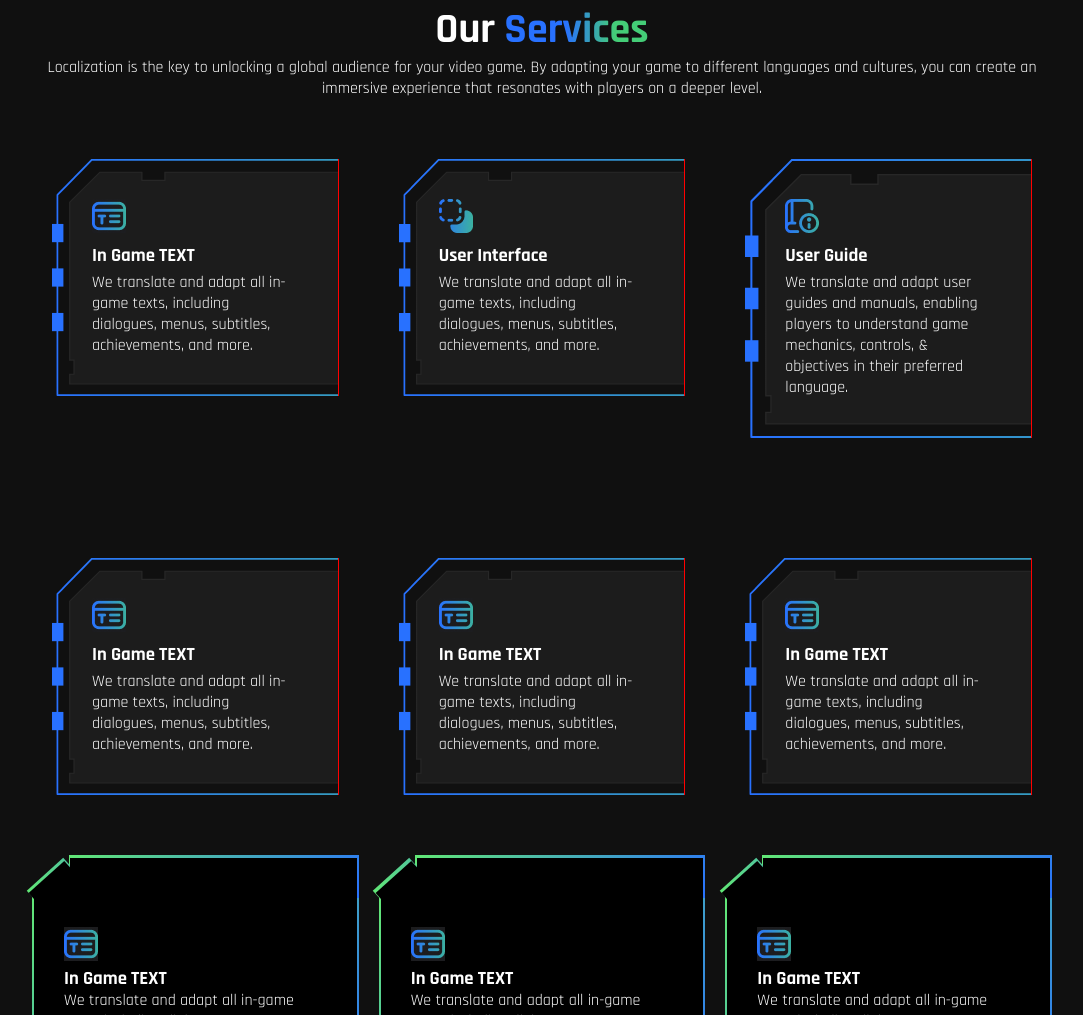
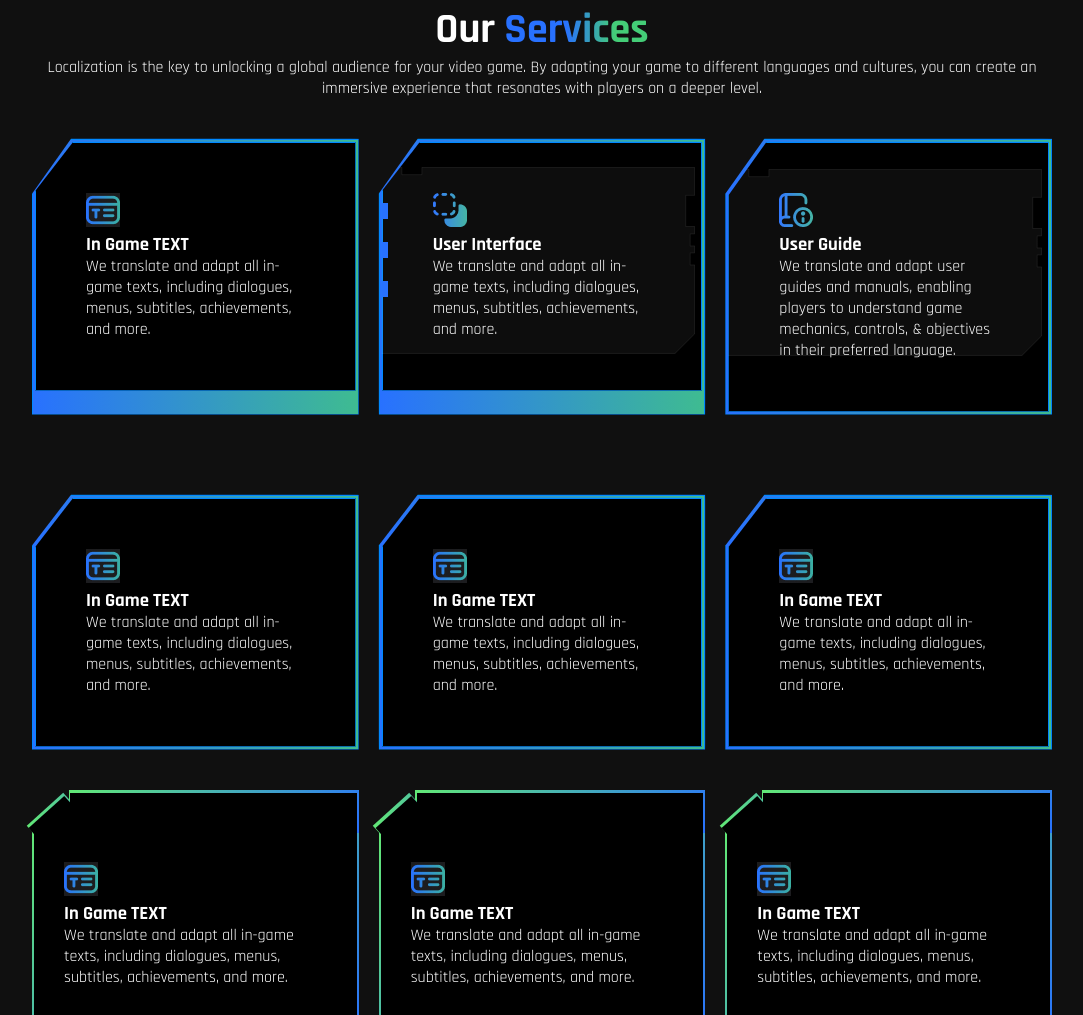
Before and after one commit to oraby88/Aralingual, a plain HTML site: page home.html in a window 1280 px wide. Shown: the part 1953-2968 px from the top of the page, without its empty margins (98-1181 px from the left). Drawn offline with Linux system fonts and the light colour scheme.

Commit message:
editing in cards

```diff
--- a/home.css
+++ b/home.css
@@ -1043,27 +1043,23 @@ hr {
 }
 
 .serviceCard {
-  /* position: relative; */
-  padding: 20px;
-  max-width: 384px;
-  min-height: 208px;
+  background: linear-gradient(270deg, #44CD77 -23.46%, #2871FF 100%); /* Dark card background */
+    border: 1px solid #08f; /* Bright cyan border */
+    padding: 2px;
+    /* width: 300px; */
+    box-shadow: 0 0 10px #08f; /* Neon glow effect */
+    position: relative;
+    clip-path: polygon(12% 0%, 100% 0%, 100% 100%,0% 100%, 0% 20%); /* Clipping the top left corner */
+
 }
 .serviceCardContent {
-  /* position: absolute; */
-  z-index: 999;
-  /* inset: 0; */
-  padding: 40px;
-  display: flex;
-  flex-direction: column;
-  gap: 5px;
-  background-image: url(Home/Card.svg);
-  background-repeat: no-repeat;
-  /* background-position: center; */
-  background-size: cover;
-  border-right: 1px solid red;
-  /* background: linear-gradient(to right, red, purple); */
-  /* border-right-width:1px; */
-  /* -webkit-gradient(linear, 0 0, 0 100%, color-stop(0, transparent), color-stop(0.5, grey), color-stop(0.5, grey), color-stop(1, transparent)) 0 100%; */
+  background-color: #000; /* Dark card background */
+    border: 1px solid #08f; /* Bright cyan border */
+    padding: 50px;
+    /* width: 280px; */
+    box-shadow: 0 0 10px #08f; /* Neon glow effect */
+    position: relative;
+    clip-path: polygon(12% 0%, 100% 0%, 100% 100%,0% 100%, 0% 20%); /* Clipping the top left corner */
 
 }
 .serviceCardContent p {
@@ -1113,6 +1109,17 @@ hr {
   /* height: 208px;  */
   /* width: fit-content; */
   /* border: 1px solid red; */
+}
+.path{
+  position: absolute;
+  top: 10%;
+  right: 2%;
+  /* left: 2%; */
+}
+.frame1{
+  position: absolute;
+  left: -5px;
+  top: 60px;
 }
 
 
--- a/home.html
+++ b/home.html
@@ -326,50 +326,6 @@
             </div>
             <div class="servicesCardsContainer">
               <div class="serviceCard">
-
-                <div class="serviceCardContent">
-                  <!-- <div class="pathBG">
-                    <img src="Home/_Path_ (3).svg" alt="" class="pathImg">
-                  </div> -->
-                  <div class="serviceCardImgContainer">
-                    <img src="Home/In Game TEXT.png" alt="" />
-                  </div>
-                  <h3>In Game TEXT</h3>
-                  <p>
-                    We translate and adapt all in-game texts, including
-                    dialogues, menus, subtitles, achievements, and more.
-                  </p>
-                </div>
-              </div>
-              <div class="serviceCard">
-
-                <div class="serviceCardContent">
-                  <div class="serviceCardImgContainer">
-                    <img src="Home/User Interface.png" alt="" />
-                  </div>
-                  <h3>User Interface</h3>
-                  <p>
-                    We translate and adapt all in-game texts, including
-                    dialogues, menus, subtitles, achievements, and more.
-                  </p>
-                </div>
-              </div>
-              <div class="serviceCard">
-
-                <div class="serviceCardContent">
-                  <div class="serviceCardImgContainer">
-                    <img src="Home/User-Guide.png" alt="" />
-                  </div>
-                  <h3>User Guide</h3>
-                  <p>
-                    We translate and adapt user guides and manuals, enabling
-                    players to understand game mechanics, controls, & objectives
-                    in their preferred language.
-                  </p>
-                </div>
-              </div>
-              <div class="serviceCard">
-
                 <div class="serviceCardContent">
                   <div class="serviceCardImgContainer">
                     <img src="Home/In Game TEXT.png" alt="" />
@@ -382,7 +338,34 @@
                 </div>
               </div>
               <div class="serviceCard">
-
+                <div class="serviceCardContent">
+                  <div class="serviceCardImgContainer">
+                    <img src="Home/User Interface.png" alt="" />
+                  </div>
+                  <h3>User Interface</h3>
+                  <p>
+                    We translate and adapt all in-game texts, including
+                    dialogues, menus, subtitles, achievements, and more.
+                  </p>
+                  <img src="_Path_.svg" alt="" class="path" />
+                  <img src="Frame.svg" alt="" class="frame1">
+                </div>
+              </div>
+              <div class="serviceCard">
+                <div class="serviceCardContent">
+                  <div class="serviceCardImgContainer">
+                    <img src="Home/User-Guide.png" alt="" />
+                  </div>
+                  <h3>User Guide</h3>
+                  <p>
+                    We translate and adapt user guides and manuals, enabling
+                    players to understand game mechanics, controls, & objectives
+                    in their preferred language.
+                  </p>
+                  <img src="_Path_.svg" alt="" class="path" />
+                </div>
+              </div>
+              <div class="serviceCard">
                 <div class="serviceCardContent">
                   <div class="serviceCardImgContainer">
                     <img src="Home/In Game TEXT.png" alt="" />
@@ -395,7 +378,18 @@
                 </div>
               </div>
               <div class="serviceCard">
-
+                <div class="serviceCardContent">
+                  <div class="serviceCardImgContainer">
+                    <img src="Home/In Game TEXT.png" alt="" />
+                  </div>
+                  <h3>In Game TEXT</h3>
+                  <p>
+                    We translate and adapt all in-game texts, including
+                    dialogues, menus, subtitles, achievements, and more.
+                  </p>
+                </div>
+              </div>
+              <div class="serviceCard">
                 <div class="serviceCardContent">
                   <div class="serviceCardImgContainer">
                     <img src="Home/In Game TEXT.png" alt="" />
```
Also changed, not shown: Frame.svg (added), _Path_.svg (added).
